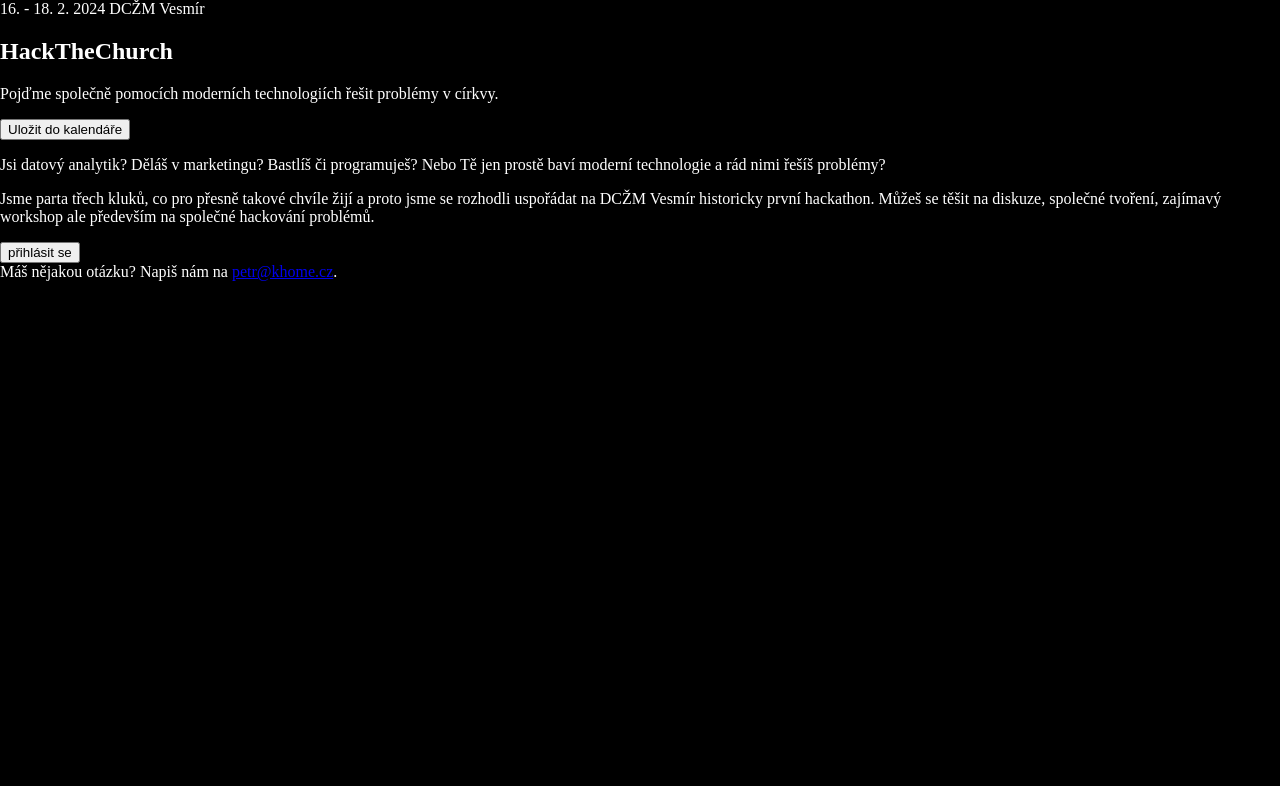
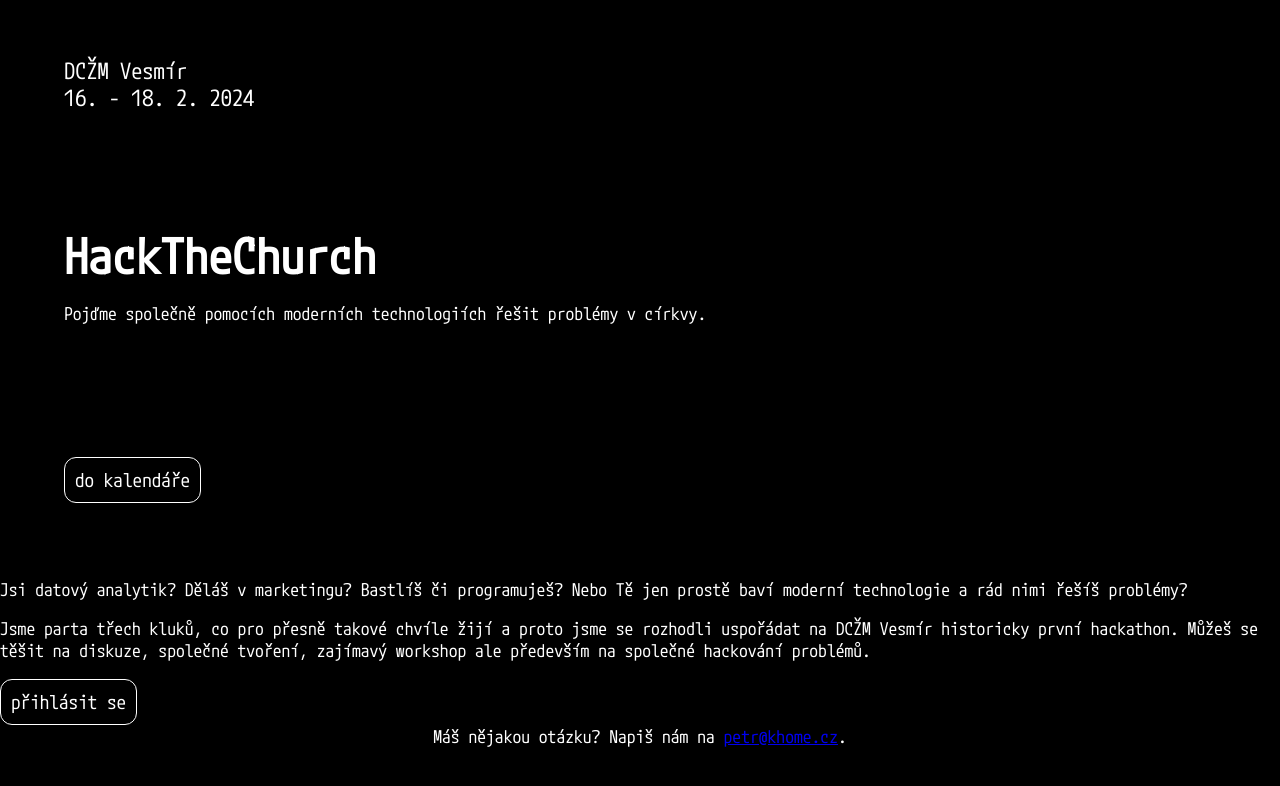
Before and after one commit to HackTheChurch/hackthechurch, a plain HTML site: page index.html in a window 1280 px wide. Drawn offline with Linux system fonts and the light colour scheme.

Commit message:
Base style

```diff
--- a/index.html
+++ b/index.html
@@ -5,17 +5,24 @@
     <meta name="viewport" content="width=device-width, initial-scale=1.0" />
     <title>HackTheChurch</title>
     <link rel="stylesheet" href="style.css" />
+    <link rel="stylesheet" href="assets/fonts/stylesheet.css" />
   </head>
   <body>
-    <section>
+    <section class="cover">
+      <div class="center-box date">
+        <span>DCŽM Vesmír</span>
         <span>16. - 18. 2. 2024</span>
-      <span>DCŽM Vesmír</span>
+      </div>
+      <div class="center-box">
         <h1>HackTheChurch</h1>
         <p>
           Pojďme společně pomocích moderních technologiích řešit problémy
           v&nbsp;církvy.
         </p>
-      <button>Uložit do kalendáře</button>
+      </div>
+      <div class="center-box">
+        <button>do kalendáře</button>
+      </div>
     </section>
     <section>
       <p>
--- a/style.css
+++ b/style.css
@@ -4,4 +4,45 @@ body {
   color: #fff;
   display: flex;
   flex-direction: column;
+  align-items: center;
+  font-family: "M PLUS 1 Code";
+  width: 100%;
+  font-size: 1.1rem;
 }
+
+.cover {
+  width: 90vw;
+  max-width: 1200px;
+  min-height: 70vh;
+  display: flex;
+  flex-direction: column;
+  align-items: center;
+  justify-content: space-around;
+}
+.date {
+  font-size: 1.4rem;
+}
+.center-box {
+  width: 100%;
+  display: flex;
+  flex-direction: column;
+  align-items: flex-start;
+}
+h1 {
+  font-size: 3rem;
+  margin: 0;
+  font-weight: 900;
+}
+
+button {
+  cursor: pointer;
+  text-decoration: none;
+  display: inline-block;
+  border: 1px solid #fff;
+  border-radius: 12px;
+  font-size: 1.2rem;
+  padding: 10px;
+  background: none;
+  font-family: "M PLUS 1 Code";
+  color: #fff;
+}
```
Lines whose indentation alone changed are shown as unchanged.
